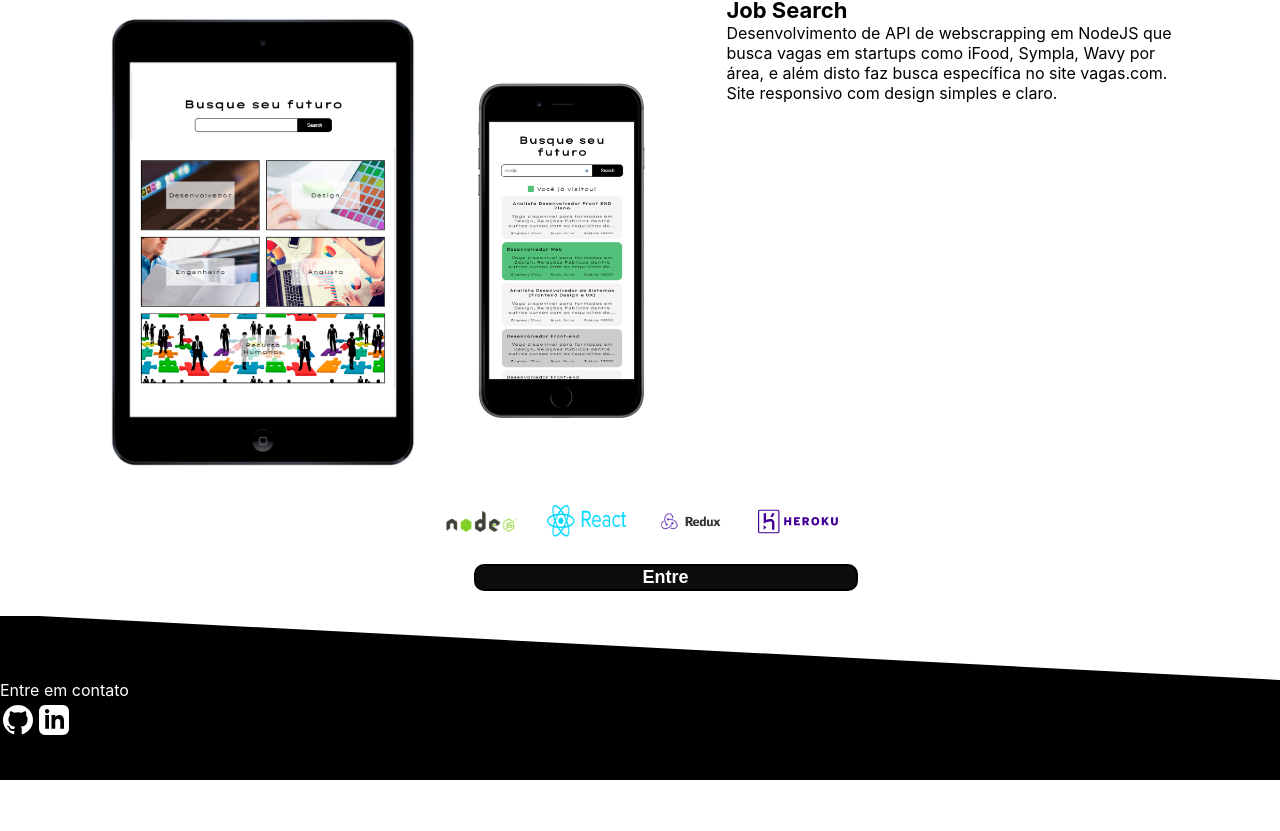
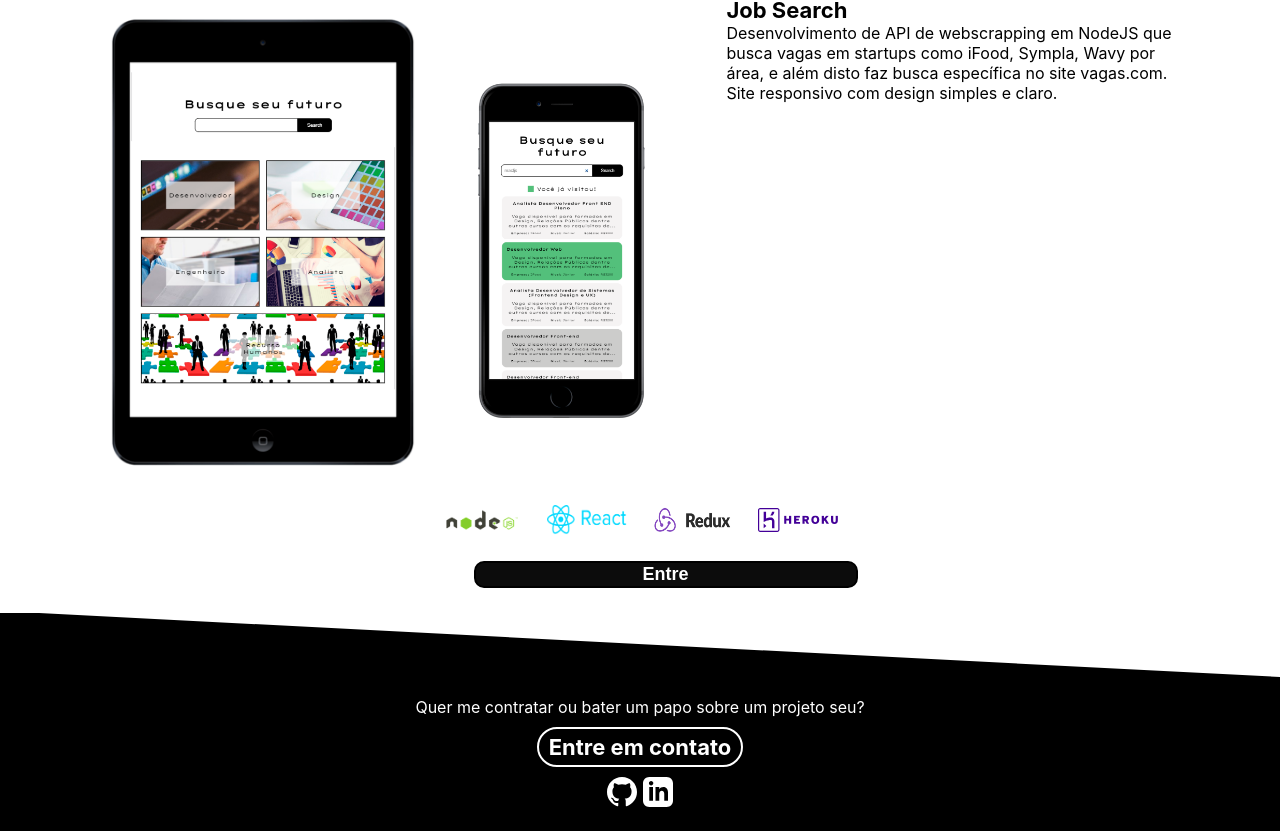
Before and after one commit to brunolv6/portfolio, a React (Create React App) app: page / in a window 1280 px wide. Shown: the part 1067-1898 px from the top of the page. Before the commit the page ends 1847 px from the top, so only its background shows below. Built offline with nearby package versions, Linux system fonts and the light colour scheme.

Commit message:
Finish first prototype do deploy with Footer component and ReduxImage improved

```diff
--- a/src/components/footer/footer.component.jsx
+++ b/src/components/footer/footer.component.jsx
@@ -6,7 +6,8 @@ import { Links } from '../links/links.components'
 
 export const Footer = () => (
     <div className='footer'>
-        <div style={{color: 'white'}}>Entre em contato</div>
-        <Links white='branco'/>
+        <div className='pergunta'>Quer me contratar ou bater um papo sobre um projeto seu?</div>
+        <div className='contato'>Entre em contato</div>
+        <Links white/>
     </div>
 )
--- a/src/components/footer/footer.style.scss
+++ b/src/components/footer/footer.style.scss
@@ -1,5 +1,34 @@
 .footer{
     width: 100%;
-    height: 100px;
+    padding: 15px 0;
     background-color: black;
+    display: flex;
+    flex-direction: column;
+    align-items: center;
+
+    .pergunta{
+        color: white;
+        font-size: 16px;
+        padding: 5px 0;
+    }
+
+    .contato{
+        color: white;
+        border: 2px solid white;
+        border-radius: 20px;
+        padding: 5px 10px;
+        margin: 5px 0;
+        font-weight: bold;
+        font-size: 22px;
+    }
+
+    @media screen and (max-width: 500px) {
+        .pergunta{
+            font-size: 10px;
+        }
+
+        .contato{
+            font-size: 16px;
+        }
+    }
 }
```
Also changed, not shown: src/assets/redux.png.
